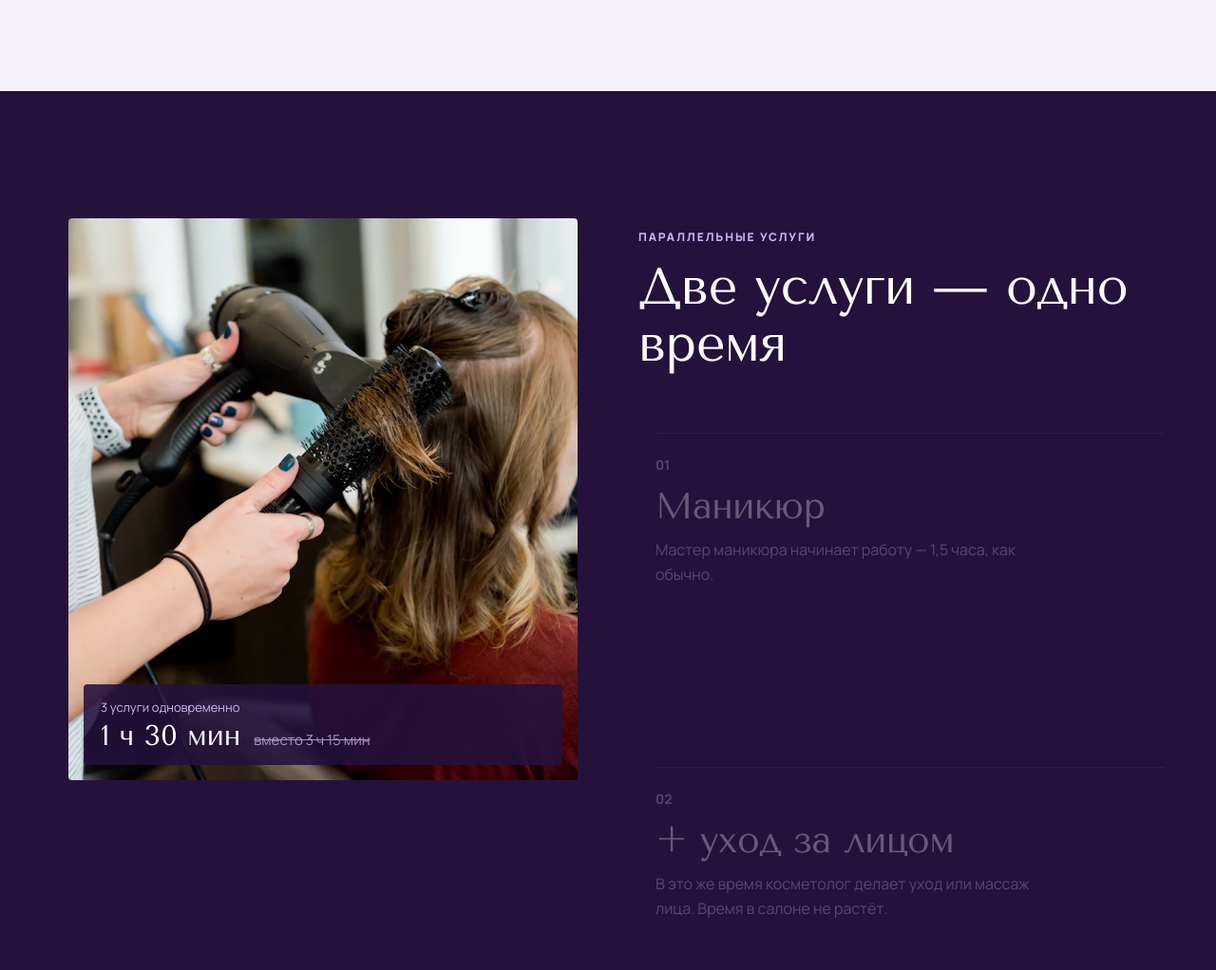
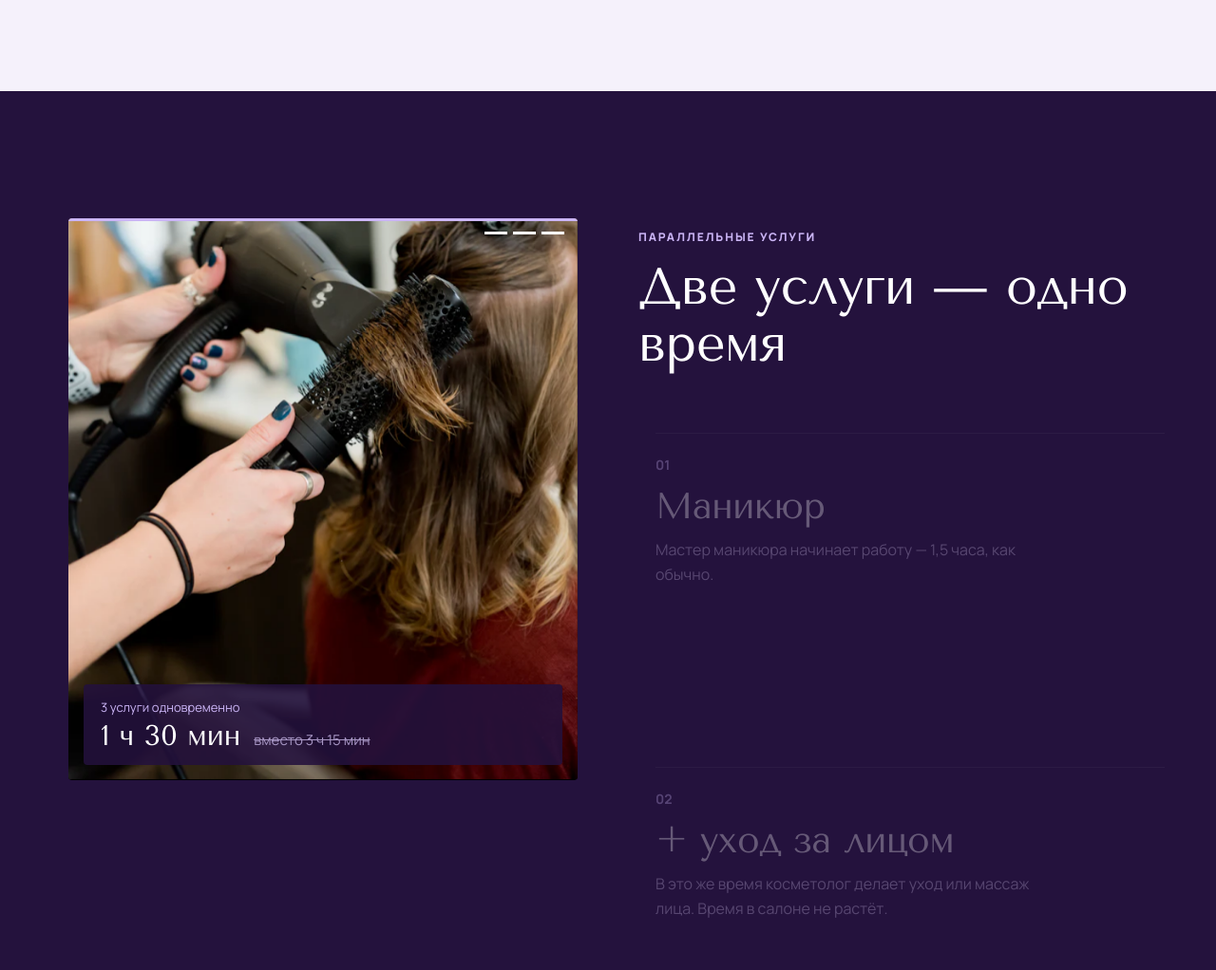
Before and after one commit to vspider911/matreshkademo, a plain HTML site: page index.html in a window 1280 px wide. Shown: the part 2440-3462 px from the top of the page at 95% size. Drawn offline with nearby package versions, Linux system fonts and the light colour scheme.

Commit message:
Сцена «Две услуги»: фото закреплено при прокрутке, движение и прогресс
Co-Authored-By: Claude Opus 5.5 <noreply@anthropic.com>

```diff
--- a/index.html
+++ b/index.html
@@ -70,6 +70,8 @@
     <div class="wrap par__in">
       <div class="par__stick">
         <div class="par__screen">
+          <div class="par__bar" aria-hidden="true"><i></i></div>
+          <div class="par__dots" aria-hidden="true"><b class="is-on"></b><b></b><b></b></div>
           <div class="par__shot is-on"><img src="img/step1.webp" alt="Маникюр с тёмным покрытием" width="1200" height="1800"></div>
           <div class="par__shot"><img src="img/step2.webp" alt="Косметолог наносит маску кисточкой" width="1200" height="1800"></div>
           <div class="par__shot"><img src="img/step3.webp" alt="Мастер делает укладку феном" width="1200" height="800"></div>
--- a/script.js
+++ b/script.js
@@ -198,6 +198,7 @@
   /* ---------- Анимации ---------- */
   const top = $('#top'), heroMedia = $('.hero__media'), heroIn = $('.hero__in');
   const steps = $$('.step'), shots = $$('.par__shot'), parLabel = $('[data-par-label]'), parOld = $('[data-par-old]');
+  const screen = $('.par__screen'), dots = $$('.par__dots b');
   const SCENE = [['1 услуга', ''], ['2 услуги одновременно', 'вместо 2 ч 15 мин'], ['3 услуги одновременно', 'вместо 3 ч 15 мин']];
   let ticking = false, lastStep = -1;
   function onScroll() {
@@ -212,10 +213,18 @@
     }
     let best = 0, dist = Infinity;
     steps.forEach((s, i) => { const r = s.getBoundingClientRect(), c = Math.abs(r.top + Math.min(r.height, vh) / 3 - vh / 2); if (c < dist) { dist = c; best = i; } });
+    // прогресс сцены: от первого до последнего шага (0…1) и внутри текущего шага (0…1)
+    const first = steps[0].getBoundingClientRect(), last = steps[steps.length - 1].getBoundingClientRect();
+    const span = last.top - first.top || 1;
+    const sp = Math.min(1, Math.max(0, (vh / 2 - first.top) / span));
+    const cur = steps[best].getBoundingClientRect();
+    const pp = Math.min(1, Math.max(0, (vh * 0.75 - cur.top) / (cur.height + vh * 0.25)));
+    if (!reduce) { screen.style.setProperty('--sp', sp.toFixed(3)); screen.style.setProperty('--pp', pp.toFixed(3)); }
     if (best !== lastStep) {
       lastStep = best;
       steps.forEach((s, i) => s.classList.toggle('is-on', i === best));
       shots.forEach((s, i) => s.classList.toggle('is-on', i === best));
+      dots.forEach((d, i) => d.classList.toggle('is-on', i <= best));
       parLabel.textContent = SCENE[best][0];
       parOld.textContent = SCENE[best][1]; parOld.hidden = !SCENE[best][1];
     }
--- a/style.css
+++ b/style.css
@@ -19,7 +19,7 @@
 [hidden]{display:none!important}
 html{scroll-behavior:smooth;-webkit-text-size-adjust:100%;overflow-x:hidden}
 @supports (overflow:clip){html,body{overflow-x:clip}}
-body{background:var(--bg);color:var(--ink);font:16px/1.6 var(--sans);overflow-x:hidden}
+body{background:var(--bg);color:var(--ink);font:16px/1.6 var(--sans)}
 img{display:block;max-width:100%;height:auto}
 a{color:inherit}
 button,input{font:inherit;color:inherit}
@@ -316,3 +316,12 @@ section[id]{scroll-margin-top:96px}
   .hero__media,.hero__in{transform:none!important;opacity:1!important}
   .step{opacity:1;transform:none}
 }
+
+/* движение фото в сцене «Две услуги — одно время» */
+.par__shot img{height:116%;transform:translate3d(0,calc(var(--pp,0) * -14%),0);will-change:transform}
+.par__bar{position:absolute;left:0;right:0;top:0;height:3px;background:rgba(255,255,255,.18);z-index:2}
+.par__bar i{display:block;height:100%;width:calc(var(--sp,0) * 100%);background:var(--lilac)}
+.par__dots{position:absolute;top:14px;right:14px;display:flex;gap:6px;z-index:2}
+.par__dots b{width:24px;height:3px;background:rgba(255,255,255,.35);transition:background .3s}
+.par__dots b.is-on{background:#fff}
+@media (prefers-reduced-motion:reduce){.par__shot img{height:100%;transform:none}}
```
